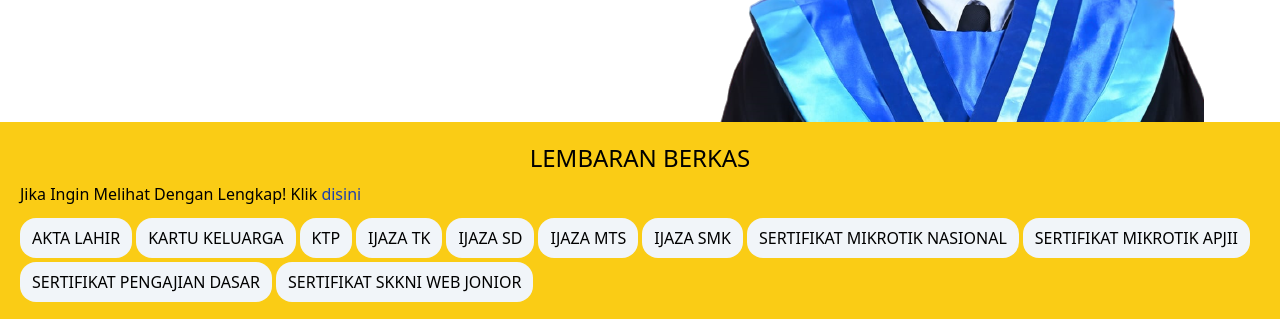
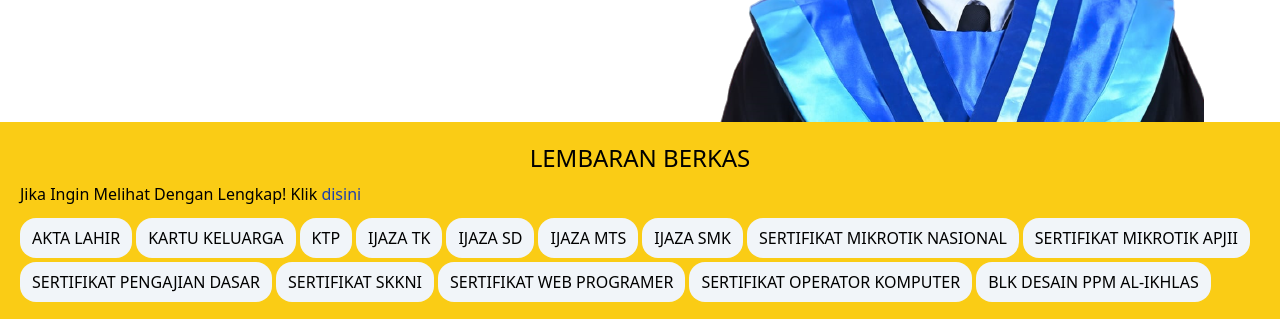
Before and after one commit to AslamMardin/profile, a website: page index.html in a window 1280 px wide. Shown: the part 558-877 px from the top of the page. Drawn offline with nearby package versions, Linux system fonts and the light colour scheme.

Commit message:
menambah sertifikat blk

```diff
--- a/index.html
+++ b/index.html
@@ -142,7 +142,22 @@
 
         <div class="w-5/5 lg:w-1/1">
             <div class="py-2 px-3 sm:text-center bg-slate-100  cursor-pointer rounded-[16px] hover:text-white hover:bg-indigo-700 item-IS" data-gambar="SERTIFIKAT/SERTIFIKAT SKKNI">
-           SERTIFIKAT SKKNI WEB JONIOR
+           SERTIFIKAT SKKNI
+          </div>
+        </div>
+        <div class="w-5/5 lg:w-1/1">
+            <div class="py-2 px-3 sm:text-center bg-slate-100  cursor-pointer rounded-[16px] hover:text-white hover:bg-indigo-700 item-IS" data-gambar="SERTIFIKAT/JUNIOR WEB PROGRAMER">
+           SERTIFIKAT WEB PROGRAMER
+          </div>
+        </div>
+        <div class="w-5/5 lg:w-1/1">
+            <div class="py-2 px-3 sm:text-center bg-slate-100  cursor-pointer rounded-[16px] hover:text-white hover:bg-indigo-700 item-IS" data-gambar="SERTIFIKAT/OPERATOR KOMPUTER MUDA">
+            SERTIFIKAT OPERATOR KOMPUTER
+          </div>
+        </div>
+        <div class="w-5/5 lg:w-1/1">
+            <div class="py-2 px-3 sm:text-center bg-slate-100  cursor-pointer rounded-[16px] hover:text-white hover:bg-indigo-700 item-IS" data-gambar="SERTIFIKAT/BLK">
+            BLK DESAIN PPM AL-IKHLAS
           </div>
         </div>
      </div>
```
Also changed, not shown: img/+62 858-2558-7404 20220103_193223.jpg (deleted), img/cafe.jpg (deleted), img/fpwa.jpg (deleted), img/ngaji.jpg (deleted), img/pesantren.jpg (deleted), img/studio.jpg (deleted), 5 other files.
